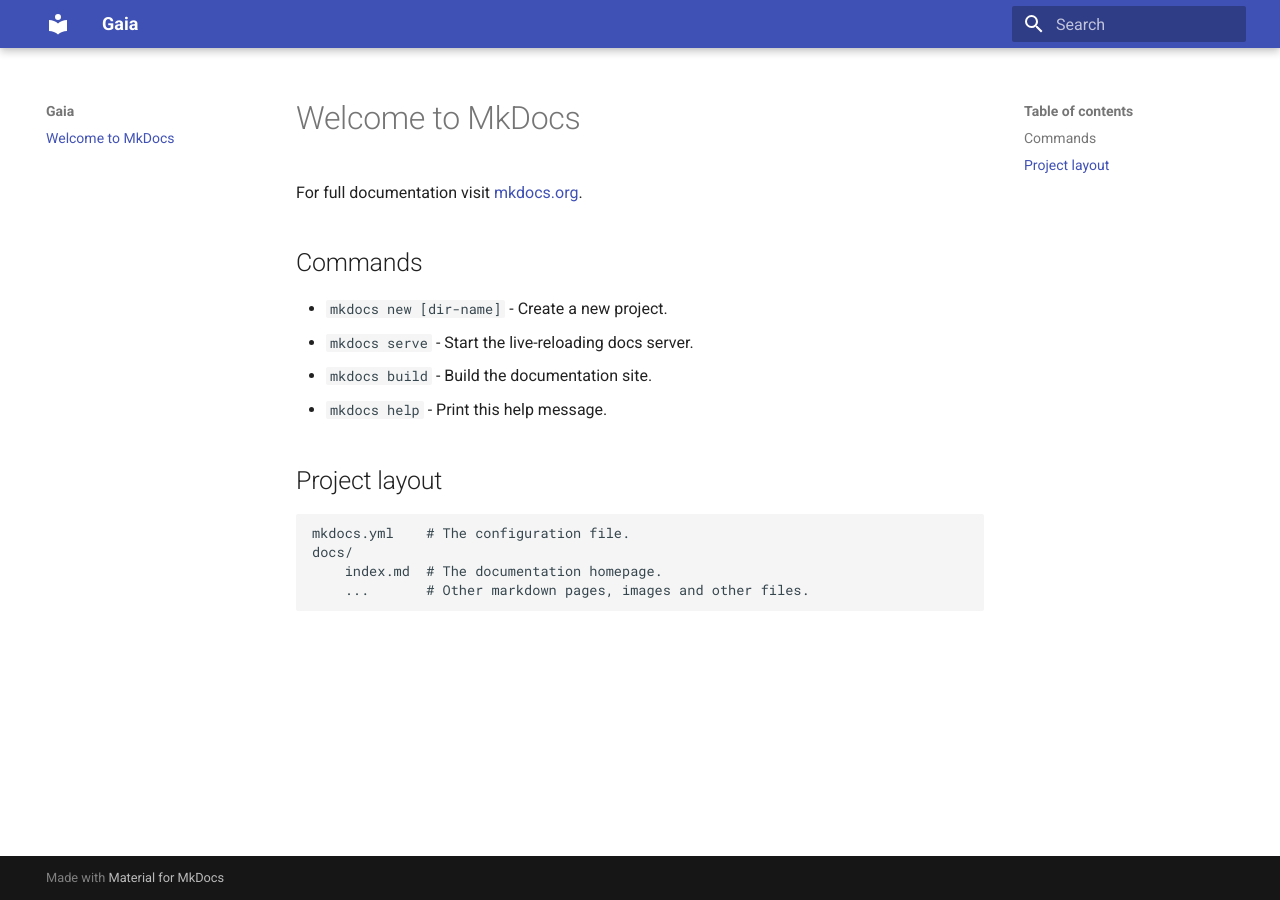
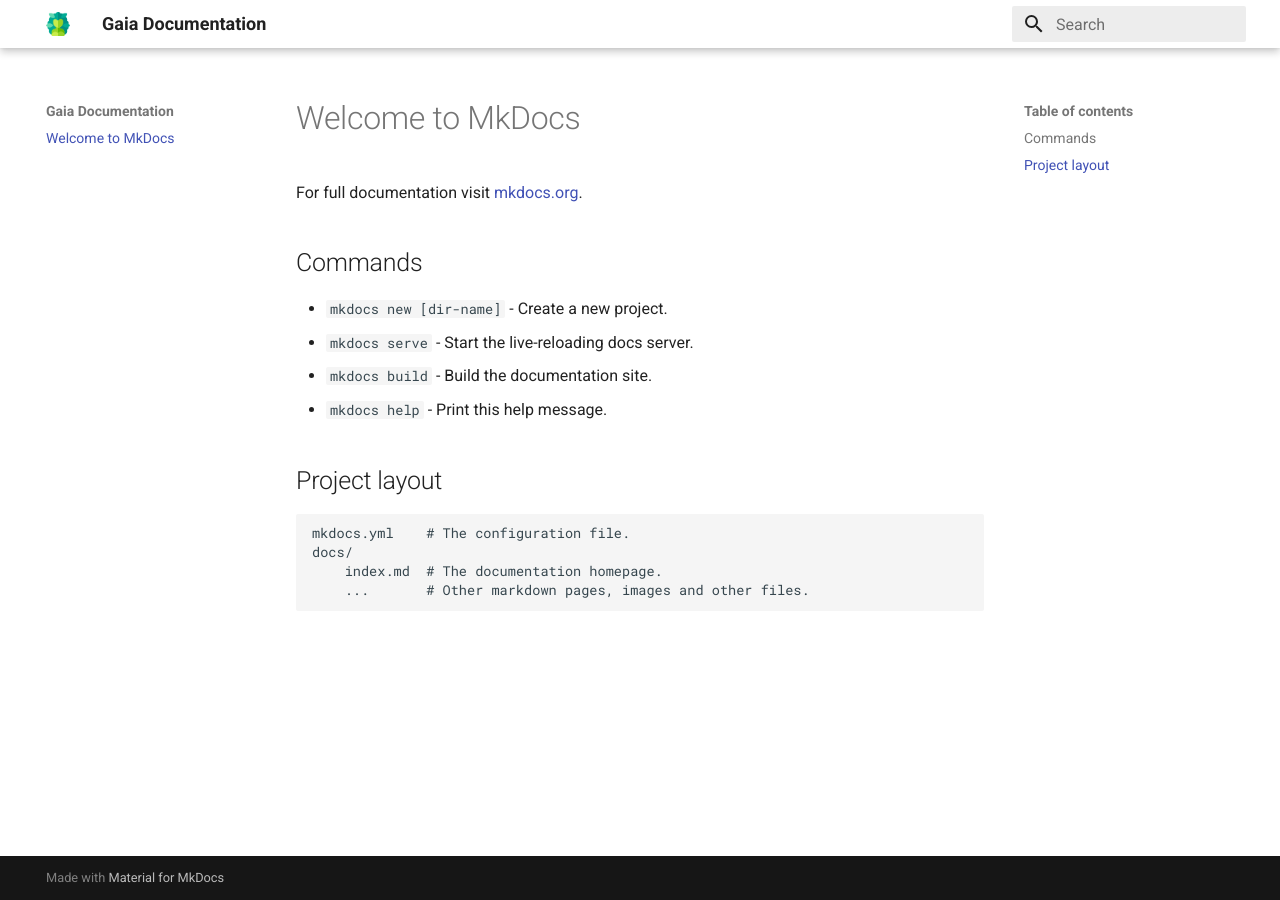
Before and after one commit to gaia-app/docs, an MkDocs documentation site: the page built from content/index.md, in a window 1280 px wide. Built offline with MkDocs 1.6.1 and Material for MkDocs 9.7.7, drawn with Linux system fonts in a browser that asks for light colours.

Commit message:
💄 : setup color theme and icons

```diff
--- a/mkdocs.yml
+++ b/mkdocs.yml
@@ -1,4 +1,4 @@
-site_name: Gaia
+site_name: Gaia Documentation
 site_description: Gaia Documentation
 site_author: gaia-app.io
 
@@ -7,3 +7,7 @@
 theme:
   name: material
   custom_dir: overrides
+  palette:
+    primary: white
+  logo: assets/gaia_32.png
+  favicon: assets/favicon.ico
```
Also changed, not shown: content/assets/favicon.ico (added), content/assets/gaia_32.png (added).
